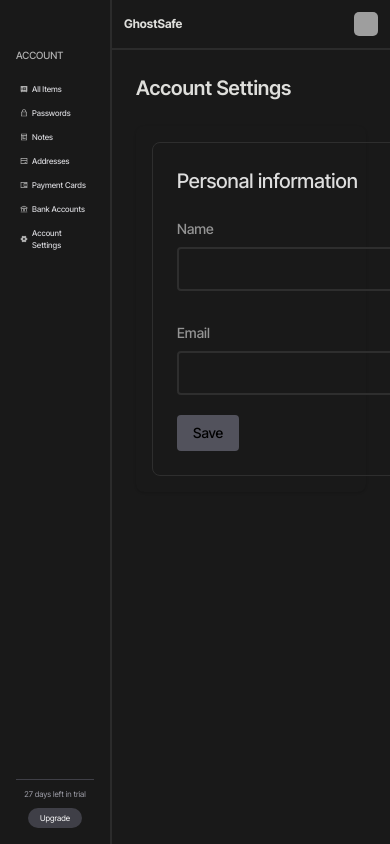
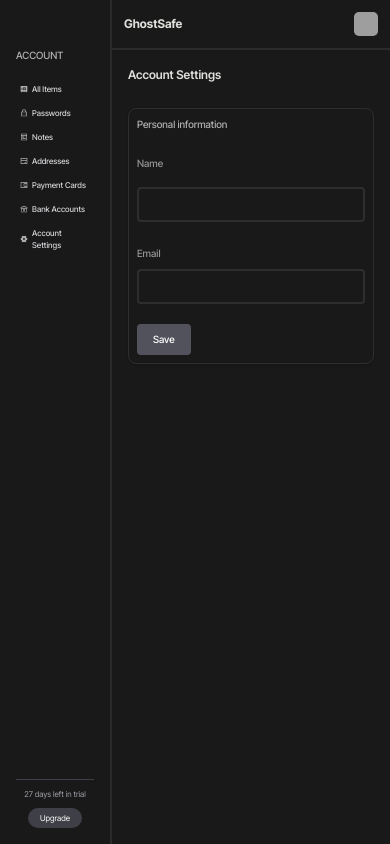
Before and after one commit to harsh749005/GhostSafe, a Next.js app: page /settingspage in a window 390 px wide. Built offline with nearby package versions, Linux system fonts and the light colour scheme; grey boxes are pictures that could not be loaded.

Commit message:
setting page is responsive

```diff
--- a/app/settingspage/page.jsx
+++ b/app/settingspage/page.jsx
@@ -1,10 +1,10 @@
 "use client";
+import { useEffect, useState } from "react";
+import { useUser } from "../context/UserContext";
+import axios from "axios";
 import Sidebar from "../components/Sidebar";
 import Navbar from "../components/Navbar";
-import { useEffect, useState } from "react";
 import PaymentCard from "../components/modules/PaymentCard";
-import { useUser } from "../context/UserContext";
-import axios from "axios";
 
 export default function PaymentInfoManager() {
   const { user } = useUser();
@@ -56,10 +56,10 @@
         <div className="flex-1 overflow-hidden" onClick={() => {}}>
           <Navbar />
           {/* Content */}
-          <main className="p-6">
+          <main className="p-4 md:p-6">
             <div className="flex items-center justify-between mb-6">
               <h2
-                className="text-xl font-semibold text-[#dededb]"
+                className="text-[12px] md:text-xl font-semibold text-[#dededb]"
                 style={{ fontFamily: "Inter" }}
               >
                 Account Settings
@@ -71,23 +71,23 @@
               //   backgroundColor: "var(--cardContainer)",
               //   border: "1px solid #2b2b2b",
               // }}
-              className=" rounded-lg shadow p-4 flex flex-col gap-5"
+              className=" rounded-lg shadow md:p-4"
             >
               {/* Personal Information Section */}
-              <div className=" border border-[#2e2e2e] rounded-lg p-6 m-[auto] w-[650px]">
-                <h2 className="text-xl font-medium mb-6 text-[#dedede]">
+              <div className=" border border-[#2e2e2e] rounded-lg p-2 md:p-6 m-[auto] md:w-[650px]">
+                <h2 className="text-[10px] font-medium text-[#B0B0B0] md:text-xl">
                   Personal information
                 </h2>
-                <div className="grid grid-cols-2 gap-4 mb-6">
-                  <div>
-                    <label className="block text-sm mb-2 text-[#949494] font-medium">
+                <div className="mt-6">{/*className="grid grid-cols-2 gap-4 md:mb-6 mt-6"*/}
+                  <div className="flex flex-col gap-2 justify-between ">
+                    <label className="block text-[10px] md:text-sm mb-2 text-[#949494] font-medium">
                       Name
                     </label>
                     <input
                       type="text"
                       value={name}
                       onChange={(e) => setName(e.target.value)}
-                      className="w-full  border-2 border-[#2e2e2e] rounded px-3 py-2 text-white focus:outline-none focus:border-zinc-500"
+                      className=" text-[10px] md:text-[16px] w-full  border-2 border-[#2e2e2e] rounded px-3 py-2 text-white focus:outline-none focus:border-zinc-500"
                     />
                   </div>
                   {/* <div>
@@ -108,22 +108,22 @@
                   Save
                 </button> */}
 
-                <div className="mt-8 ">
-                  <div className="flex items-center justify-between mb-2">
-                    <label className="text-sm text-[#949494] font-medium">
+                <div className="md:mt-8 mt-6">
+                  <div className="flex flex-col gap-2 justify-between ">
+                    <label className="text-[10px] md:text-sm text-[#949494] font-medium">
                       Email
                     </label>
                     {/* <button className="text-blue-400 hover:text-blue-300 text-sm font-medium">
                       Change email
-                    </button> */}
+                      </button> */}
+                      <input
+                        type="text"
+                        value={email}
+                        onChange={(e) => setEmail(e.target.value)}
+                          className="w-full text-[10px] md:text-[16px] md:w-full  border-2 border-[#2e2e2e] rounded px-3 py-2 text-white focus:outline-none focus:border-zinc-500"
+                      />
                   </div>
 
-                  <input
-                    type="text"
-                    value={email}
-                    onChange={(e) => setEmail(e.target.value)}
-                    className="w-full  border-2 border-[#2e2e2e] rounded px-3 py-2 text-zinc-500 focus:outline-none focus:border-zinc-500"
-                  />
                   {/*
                   <div className="w-full  border-2 border-[#2e2e2e] rounded px-3 py-2  focus:outline-none focus:border-zinc-500">
                     {email}
@@ -131,7 +131,7 @@
 
                   <button
                     onClick={changeName}
-                    className="mt-5 cursor-pointer font-medium bg-zinc-600 hover:bg-zinc-300 px-4 py-2 rounded text-sm transition-colors"
+                    className="mt-5 text-white cursor-pointer font-medium bg-zinc-600 hover:bg-zinc-300 px-4 py-2 rounded text-[10px] md:text-sm transition-colors"
                   >
                     Save
                   </button>
```
